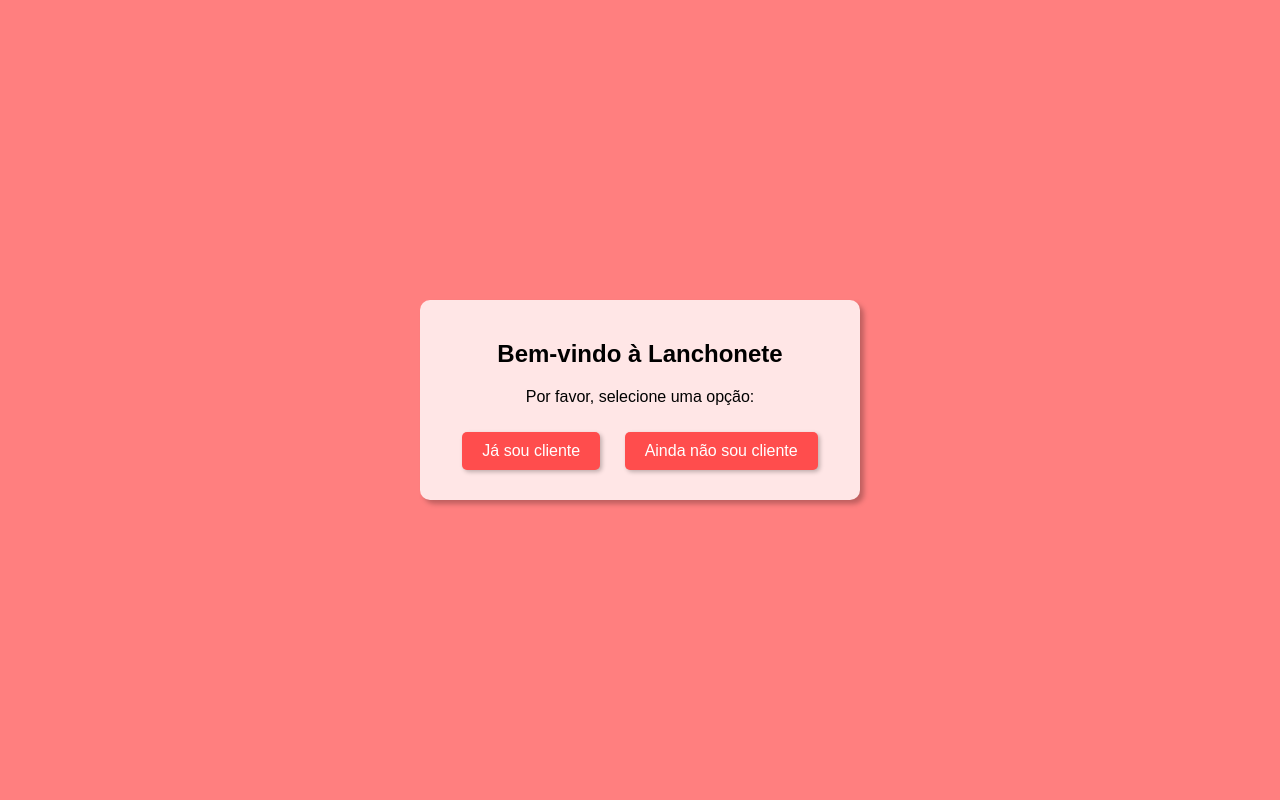
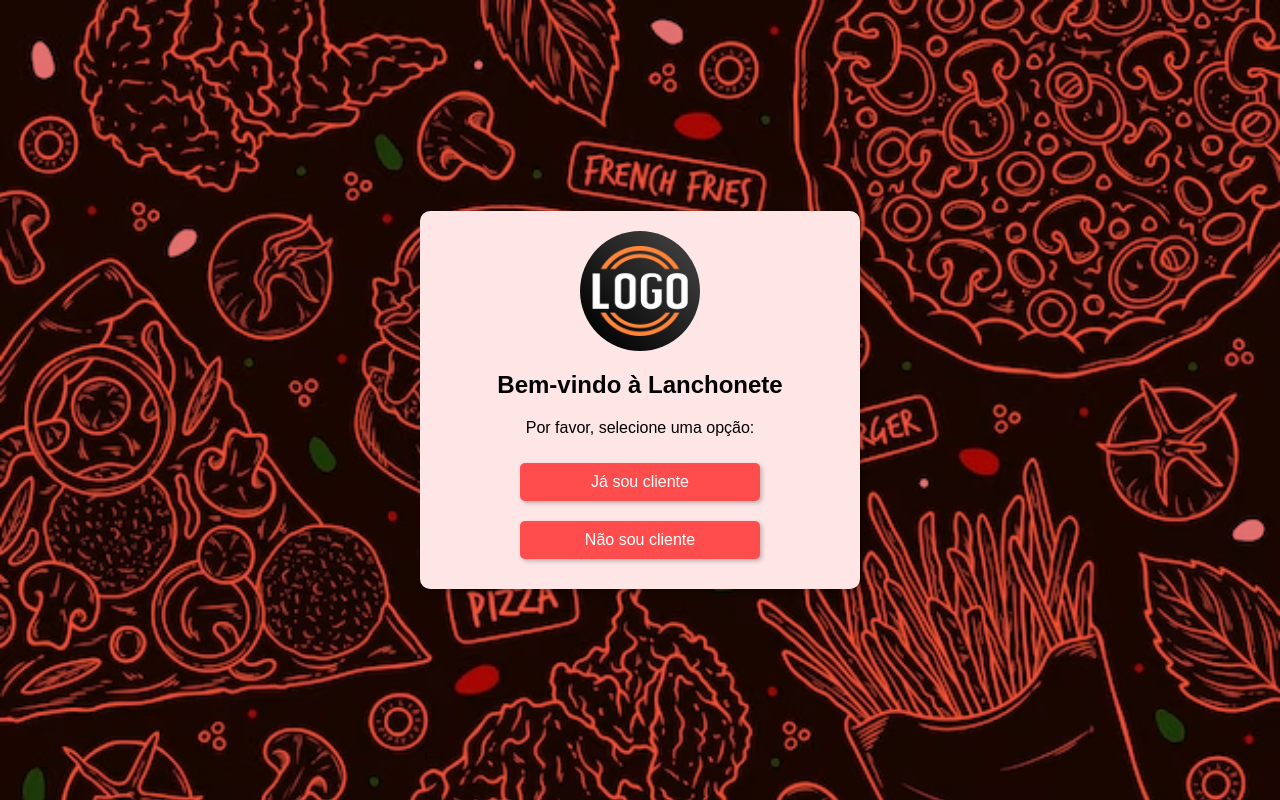
Before and after one commit to jaiel29/PROJETO_FACULDADE, a plain HTML site: page Tela_Iniciar_Pedido.html in a window 1280 px wide. Drawn offline with Linux system fonts and the light colour scheme.

Commit message:
Update Tela_Iniciar_Pedido.html
Melhorias no design e estrutura da tela.

```diff
--- a/Tela_Iniciar_Pedido.html
+++ b/Tela_Iniciar_Pedido.html
@@ -5,7 +5,11 @@
 <title>Redirecionamento - Lanchonete</title>
 <style>
     body {
+        background-image: url('https://jaiel29.github.io/PROJETO_FACULDADE/Images/FUNDO-LANCHONETE.jpg');
         background-color: #ff7f7f; /* Cor de fundo vermelha */
+        background-blend-mode: multiply;
+        background-size: cover;
+        background-repeat: no-repeat;
         font-family: Arial, sans-serif;
         display: flex;
         justify-content: center;
@@ -35,18 +39,39 @@
         cursor: pointer;
         text-decoration: none;
         box-shadow: 2px 2px 4px 0 rgba(0, 0, 0, 0.25); /* Sombra para o botão */
+        transition: transform 0.2s ease-in-out; /* Transição suave para a transformação */
+        width: 200px; /* Largura fixa para os botões */
     }
     .button:hover {
         background-color: #c73838; /* Cor de fundo mais escura ao passar o mouse */
+        transform: translateY(-3px); /* Desliza para cima ao passar o mouse */
+    }
+    .logo-container {
+        background-color: #fff; /* Cor de fundo da bolha */
+        width: 120px; /* Tamanho da bolha */
+        height: 120px; /* Tamanho da bolha */
+        border-radius: 50%; /* Formato de bolha redonda */
+        display: flex;
+        justify-content: center;
+        align-items: center;
+        overflow: hidden; /* Garante que a imagem não ultrapasse os limites da bolha */
+        margin: 0 auto 20px auto; /* Centraliza a bolha e define a margem inferior */
+    }
+    .logo-container img {
+        max-width: 100%;
+        height: auto;
     }
 </style>
 </head>
 <body>
 <div class="container">
+    <div class="logo-container">
+        <img src="https://jaiel29.github.io/PROJETO_FACULDADE/Images/logo.png" alt="Logo">
+    </div>
     <h2>Bem-vindo à Lanchonete</h2>
     <p>Por favor, selecione uma opção:</p>
     <a href="https://jaiel29.github.io/PROJETO_FACULDADE/Tela_Login.html" class="button">Já sou cliente</a>
-    <a href="https://jaiel29.github.io/PROJETO_FACULDADE/Tela_Cadastro_Cliente.html" class="button">Ainda não sou cliente</a>
+    <a href="https://jaiel29.github.io/PROJETO_FACULDADE/Tela_Cadastro_Cliente.html" class="button">Não sou cliente</a>
 </div>
 </body>
 </html>
```
